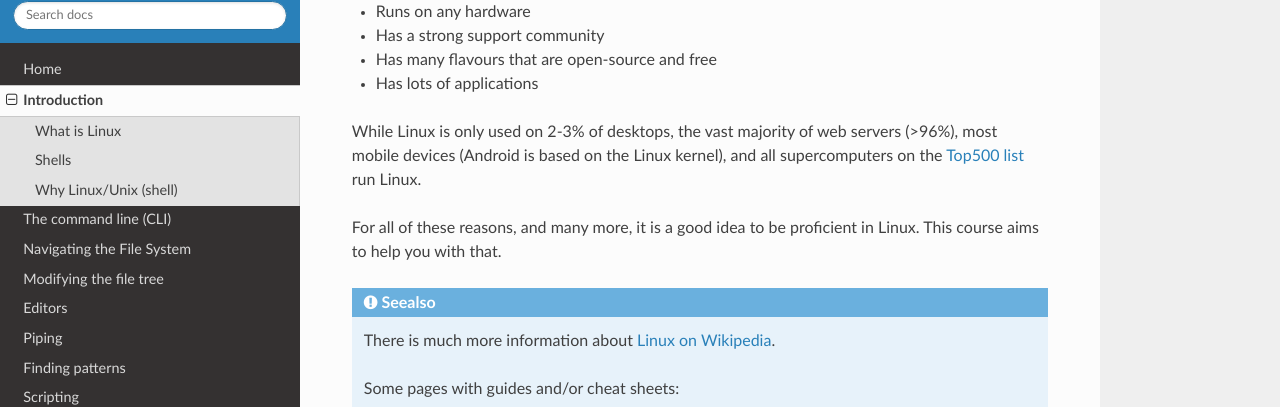
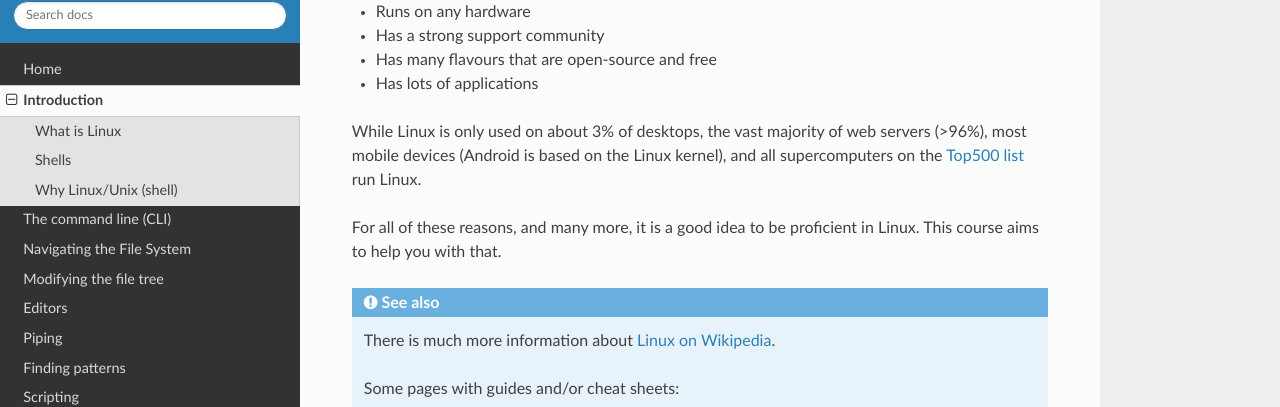
Before and after one commit to hpc2n/linux-command-line-101, an MkDocs documentation site: the page built from docs/intro.md, in a window 1280 px wide and 900 px high, scrolled down 1920 px. Shown: the part 166-573 px from the top of the window. Built offline with MkDocs 1.6.1, drawn with Linux system fonts in a browser that asks for light colours; nearby versions of some CDN libraries.

Commit message:
Update intro.md
fix note header

```diff
--- a/docs/intro.md
+++ b/docs/intro.md
@@ -62,11 +62,11 @@ In addition, most HPC centers supercomputers run some flavour of Linux because i
 - Has many flavours that are open-source and free
 - Has lots of applications
 
-While Linux is only used on 2-3% of desktops, the vast majority of web servers (>96%), most mobile devices (Android is based on the Linux kernel), and all supercomputers on the <a href="https://en.wikipedia.org/wiki/TOP500" target="_blank">Top500 list</a> run Linux.
+While Linux is only used on about 3% of desktops, the vast majority of web servers (>96%), most mobile devices (Android is based on the Linux kernel), and all supercomputers on the <a href="https://en.wikipedia.org/wiki/TOP500" target="_blank">Top500 list</a> run Linux.
 
 For all of these reasons, and many more, it is a good idea to be proficient in Linux. This course aims to help you with that.
 
-!!! seealso
+!!! seealso "See also"
 
     There is much more information about <a href="https://en.wikipedia.org/wiki/Linux" target="_blank">Linux on Wikipedia</a>.
 
```
